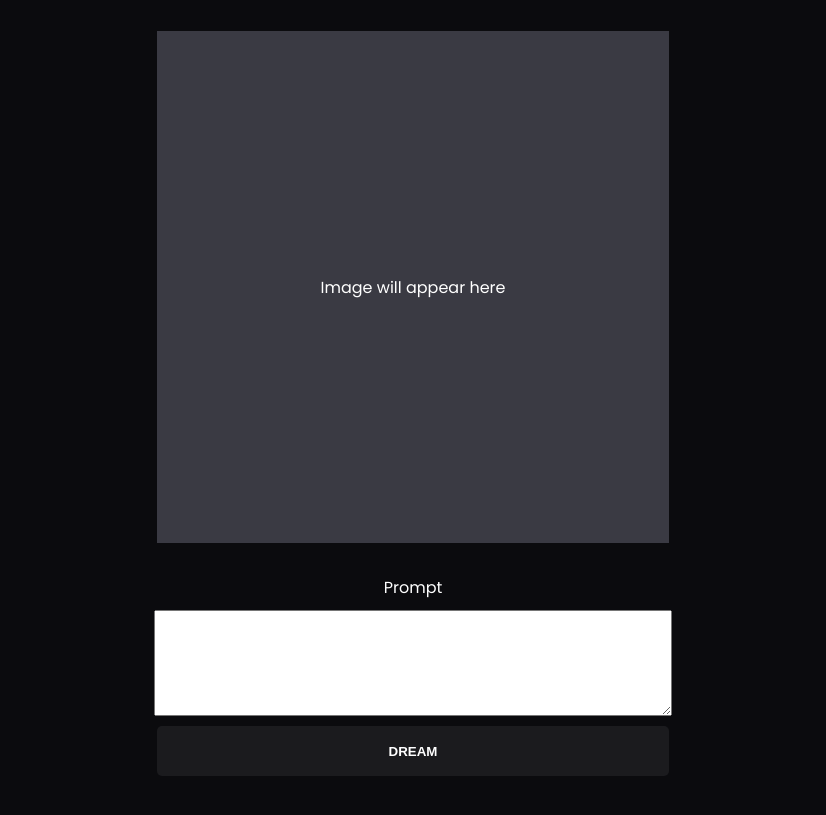
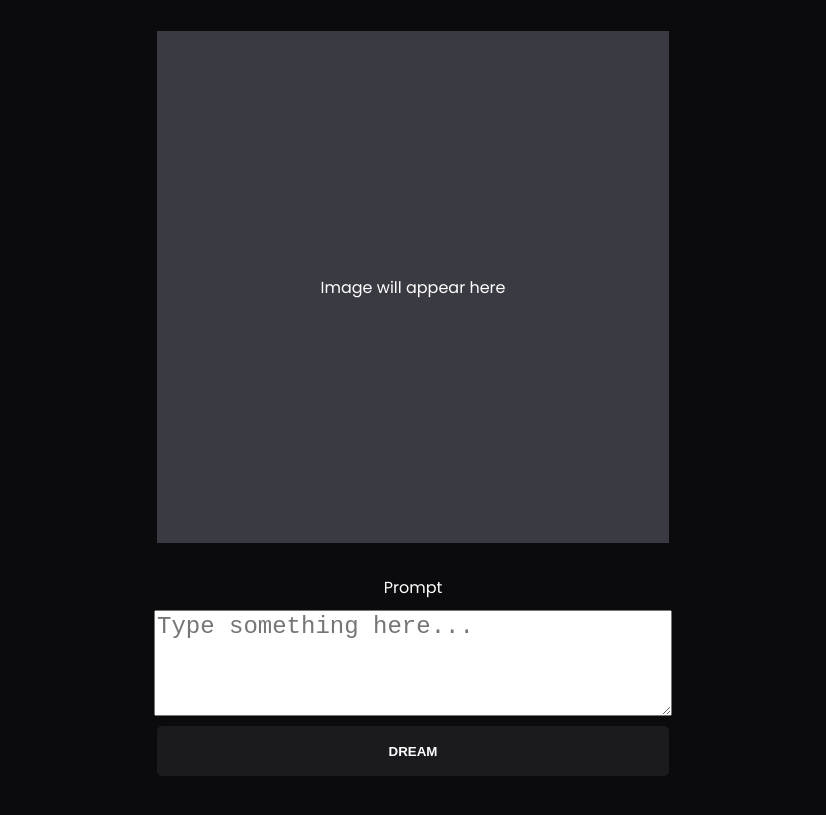
Before and after one commit to jaykay98/dream_app, a website built with Vite: page index.html in a window 1280 px wide. Shown: the part 219-1034 px from the top of the page, without its empty margins (227-1053 px from the left). Built offline with nearby package versions, Linux system fonts and the light colour scheme; a web font is replaced by a local one.

Commit message:
Update title of app

```diff
--- a/index.html
+++ b/index.html
@@ -5,7 +5,7 @@
   <meta charset="UTF-8" />
   <link rel="icon" type="image/svg+xml" href="/vite.svg" />
   <meta name="viewport" content="width=device-width, initial-scale=1.0" />
-  <title>Vite App</title>
+  <title>AI Photo Generator</title>
 </head>
 
 <body>
@@ -18,7 +18,7 @@
 
     <form>
       <label for="prompt">Prompt</label>
-      <textarea name="prompt" maxlength="160"></textarea>
+      <textarea name="prompt" maxlength="160" placeholder="Type something here..."></textarea>
 
       <button type="submit">Dream</button>
     </form>
```
